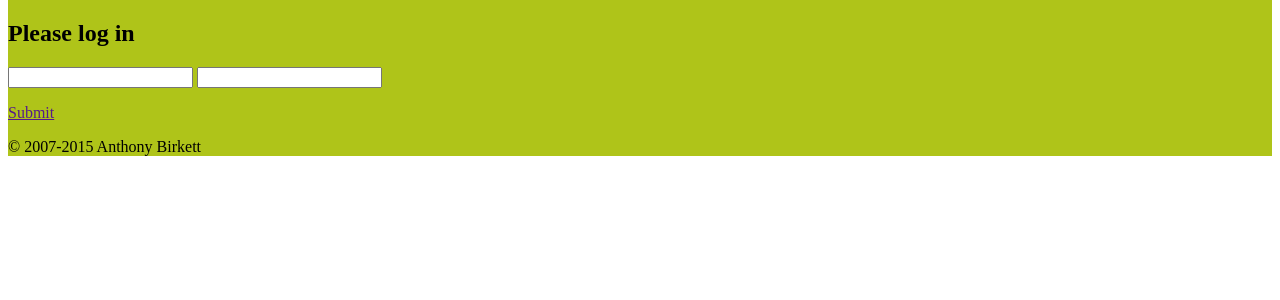
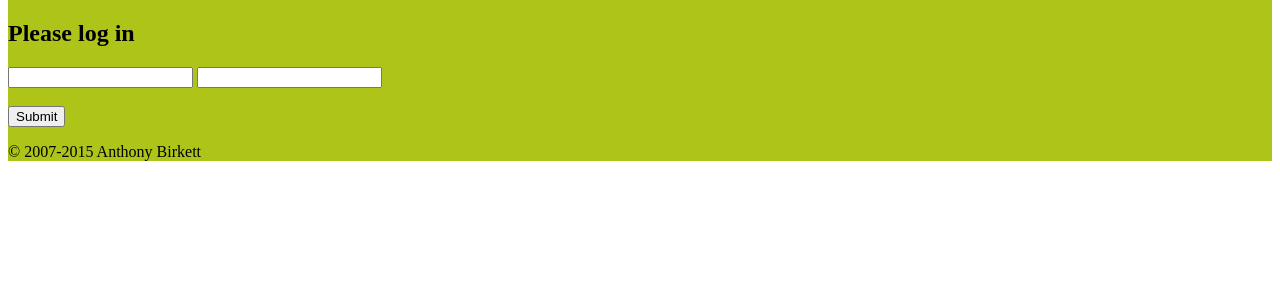
Before and after one commit to birkett/a-birkett.co.uk, a PHP site: page /admin/ in a window 1280 px wide. Shown: the part 98-398 px from the top of the page. Run offline with PHP 8.4, Linux system fonts and the light colour scheme.

Commit message:
Added nice submit buttons. Recaptcha is now centered again. Refactored edit.tpl. Mixed missing close tags on form input elements. Fixed the posts widget (wrong quotes around variable). Fixed the twitter widget displaying the wrong time elapsed value (compare floats to 5 digits).

```diff
--- a/admin/template/ipfilter.tpl
+++ b/admin/template/ipfilter.tpl
@@ -18,9 +18,10 @@
 						<div id="response"></div>
 						<form>
 							<p>IP Address:</p>
-							<input id="formip" type="text" size="65" value="">
+							<input id="formip" type="text" size="65" value=""/>
+							<br /><br />
+							<input type="submit" class="submit" onClick="ipblock(); return false;"/>
 						</form>
-						<a href="" onClick="ipblock(); return false;"><p>Submit</p></a>
 
 						<table><tr><th>IP</th><th>Time blocked</th><th>Unblock</th><th>Comments</th></tr>
 							{LOOP}
--- a/admin/template/userwidget.tpl
+++ b/admin/template/userwidget.tpl
@@ -18,6 +18,7 @@
 					<form>
 						<input type="text" name="username" id="username"/>
 						<input type="password" name="password" id="password"/>
+						<br /><br />
+						<input type="submit" class="submit" onClick="login(); return false;"/>
 					</form>
-					<a href="" onClick="login(); return false;"><p>Submit</p></a>
 					{/LOGIN}
--- a/classes/SessionManager.php
+++ b/classes/SessionManager.php
@@ -43,7 +43,7 @@ class SessionManager
         session_unset();
         session_destroy();
 
-    }//end destroy()
+    }//end doLogout()
 
 
     /**
@@ -63,7 +63,7 @@ class SessionManager
 
         SessionManager::regenerateID();
 
-    }//end setUser()
+    }//end doLogin()
 
 
     /**
--- a/controllers/PostsWidgetController.php
+++ b/controllers/PostsWidgetController.php
@@ -30,9 +30,9 @@ class PostsWidgetController extends BasePageController
         $posts       = $this->model->getAllPosts();
         $postArray   = array();
 
-        while ($post = $this->model->database->GetRow($posts)) {
+        while ($post = $this->model->database->getRow($posts)) {
             $month = date('F Y', $post['post_timestamp']);
-            $postArray['$month'][] = array(
+            $postArray["$month"][] = array(
                 'title' => $post['post_title'],
                 'id' => $post['post_id']
             );
--- a/css/main.css
+++ b/css/main.css
@@ -223,6 +223,27 @@ p.failed {
     background-image: url('../img/tile_videos_bg.png');
 }
 
+/*Submit buttons*/
+.submit {
+    background: #222 url('../img/fade_out.png') repeat-x;
+    display: inline-block;
+    color: #FFF;
+    text-decoration: none;
+    font-weight: bold;
+    line-height: 1;
+    border-radius: 5px;
+    text-shadow: 0 -1px 1px #222;
+    border: 0;
+    position: relative;
+    cursor: pointer;
+    width: 200px;
+    height: 50px;
+}
+
+.submit:hover {
+    background: #000;
+}
+
 /*Third party overrides*/
 .youtube {
     width: 100%;
@@ -241,7 +262,8 @@ p.failed {
     height: 90px;
 }
 
-#recaptcha_area {
-    margin: 0 auto;
-    width: 50%;
+.g-recaptcha {
+    width: 302px;
+    margin-left: auto;
+    margin-right: auto;
 }
--- a/models/TwitterWidgetModel.php
+++ b/models/TwitterWidgetModel.php
@@ -187,7 +187,8 @@ class TwitterWidgetModel extends BasePageModel
 
         $diff = round($diff);
 
-        if ($diff !== 1) {
+        // Test the float value to 5 digit precision
+        if (abs($diff - 1) > 0.0001) {
             $periods[$j] .= 's';
         }
 
--- a/template/twitterwidget.tpl
+++ b/template/twitterwidget.tpl
@@ -2,7 +2,7 @@
 							{TWEETLOOP}
 								<div class="tweet">
 									<img src="{TWEETAVATAR}" alt="avatar" />
-									<a target="_blank" href="https://www.twitter.com/{TWEETSCREENNAME}">{TWEETNAME}<br />@{TWEETSCREENNAME}</a><br />
+									<a target="_blank" href="https://www.twitter.com/{TWEETSCREENNAME}">{TWEETNAME} @{TWEETSCREENNAME}</a><br />
 									{TWEETTEXT}
 									<a target="_blank" href="https://www.twitter.com/{TWEETSCREENNAME}/status/{TWEETID}">{TWEETTIMESTAMP}</a>
 								</div>
```
Also changed, not shown: admin/template/edit.tpl (+30 -35 lines), admin/template/password.tpl (+5 -4 lines), template/blog.tpl (+5 -5 lines).
